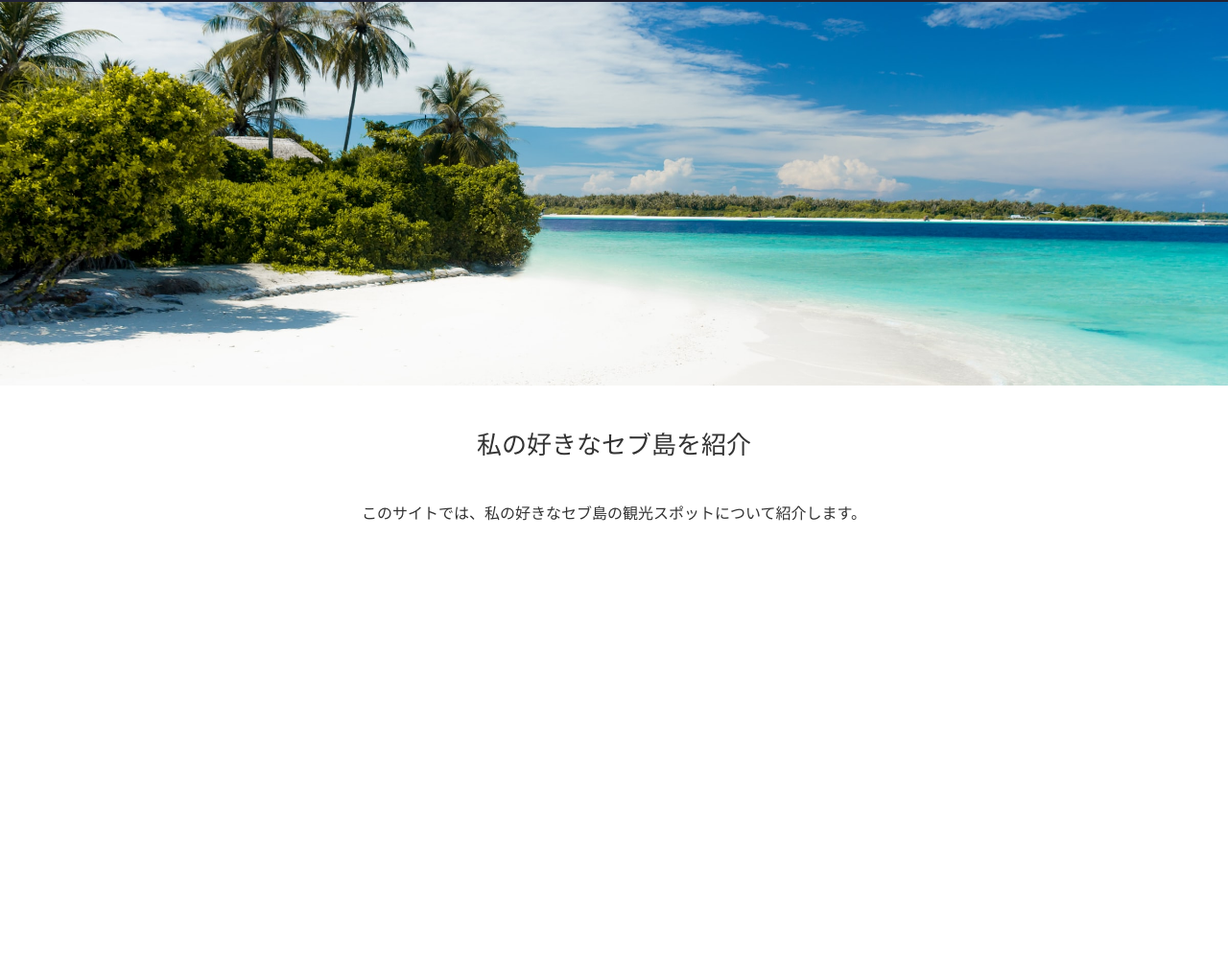
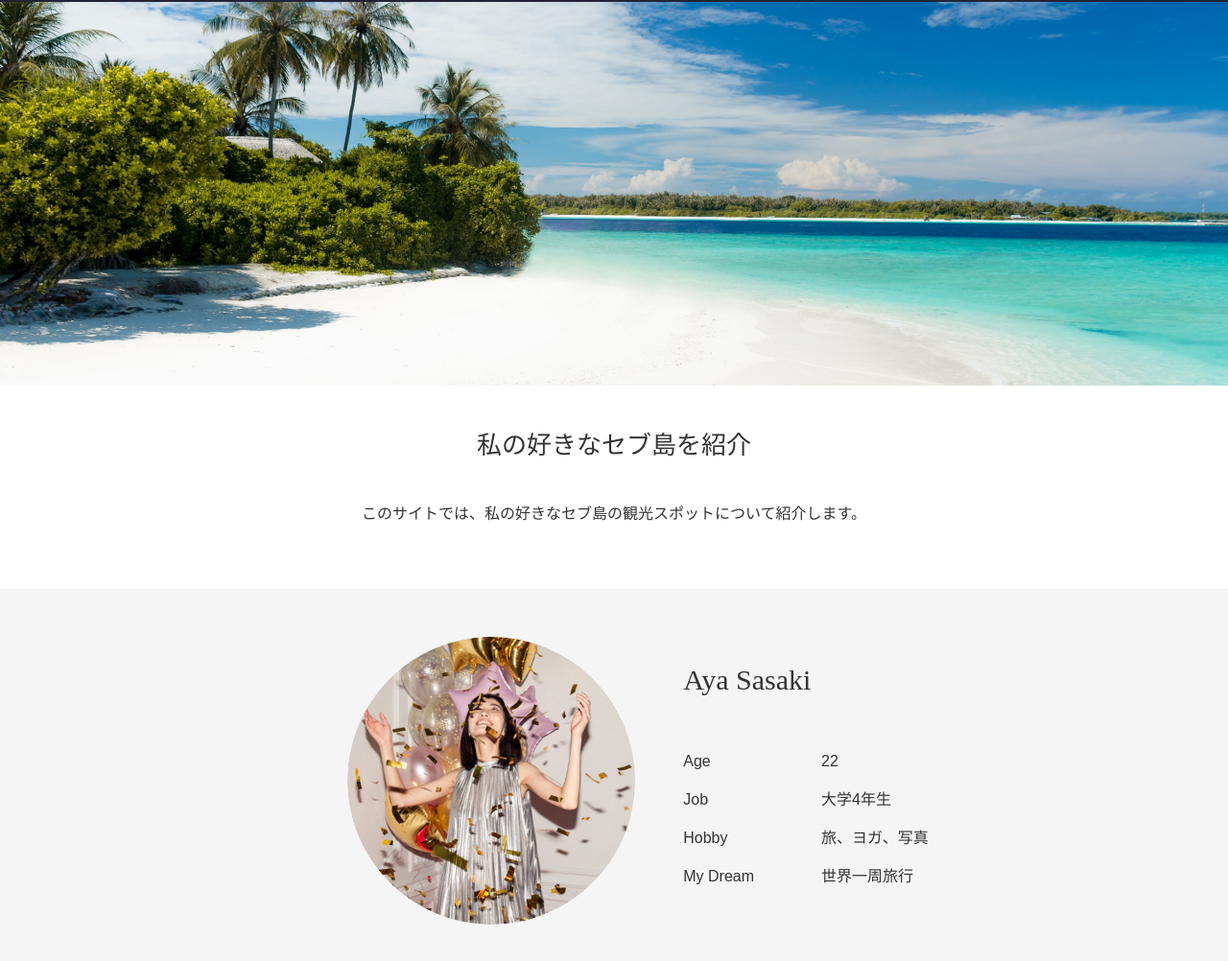
Before and after one commit to Misaki0917/My_Website, a plain HTML site: page index.html in a window 1280 px wide. Shown: the part 58-1060 px from the top of the page at 96% size. Before the commit the page ends 800 px from the top, so only its background shows below. Drawn offline with Linux system fonts and the light colour scheme.

Commit message:
myself-wrapper set

```diff
--- a/assets/css/style.css
+++ b/assets/css/style.css
@@ -62,3 +62,34 @@ p{
 .top-sentence{
   padding-bottom: 70px;
 }
+
+.myself-wrapper{
+  height:400px;
+  background-color: #f5f5f5;
+  display: flex;
+  flex-direction: row;
+  justify-content: center;
+  align-items: center;
+}
+
+.myself-img{
+  height: 300px;
+  border-radius: 50%;
+  margin: 0 50px;
+}
+
+.myname{
+  font-size: 30px;
+  margin-bottom:50px ;
+}
+
+.mydetail{
+  font-size: 22px;
+  display: flex;
+  flex-direction: row;
+  line-height: 40px;
+}
+
+.detail-right{
+  margin-left: 70px;
+}
--- a/index.html
+++ b/index.html
@@ -26,7 +26,27 @@
     </div>
   </div>
 
-  <div class="myself-wrapper"></div>
+  <div class="myself-wrapper">
+    <img class="myself-img" src="./assets/img/myself-image.png">
+    <div class="myself-profile">
+      <h1 class="myname">Aya Sasaki</h1>
+      <div class="mydetail">
+        <div class="detail-left">
+          <p>Age</p>
+          <p>Job</p>
+          <p>Hobby</p>
+          <p>My Dream</p>
+        </div>
+        <div class="detail-right">
+          <p>22</p>
+          <p>大学4年生</p>
+          <p>旅、ヨガ、写真</p>
+          <p>世界一周旅行</p>
+        </div>
+      </div>
+    </div>
+  </div>
+
   <div class="cebu-wrapper"></div>
   <div class="message-wrapper"></div>
   <footer></footer>
```
Also changed, not shown: assets/img/myself-image.png (added).
